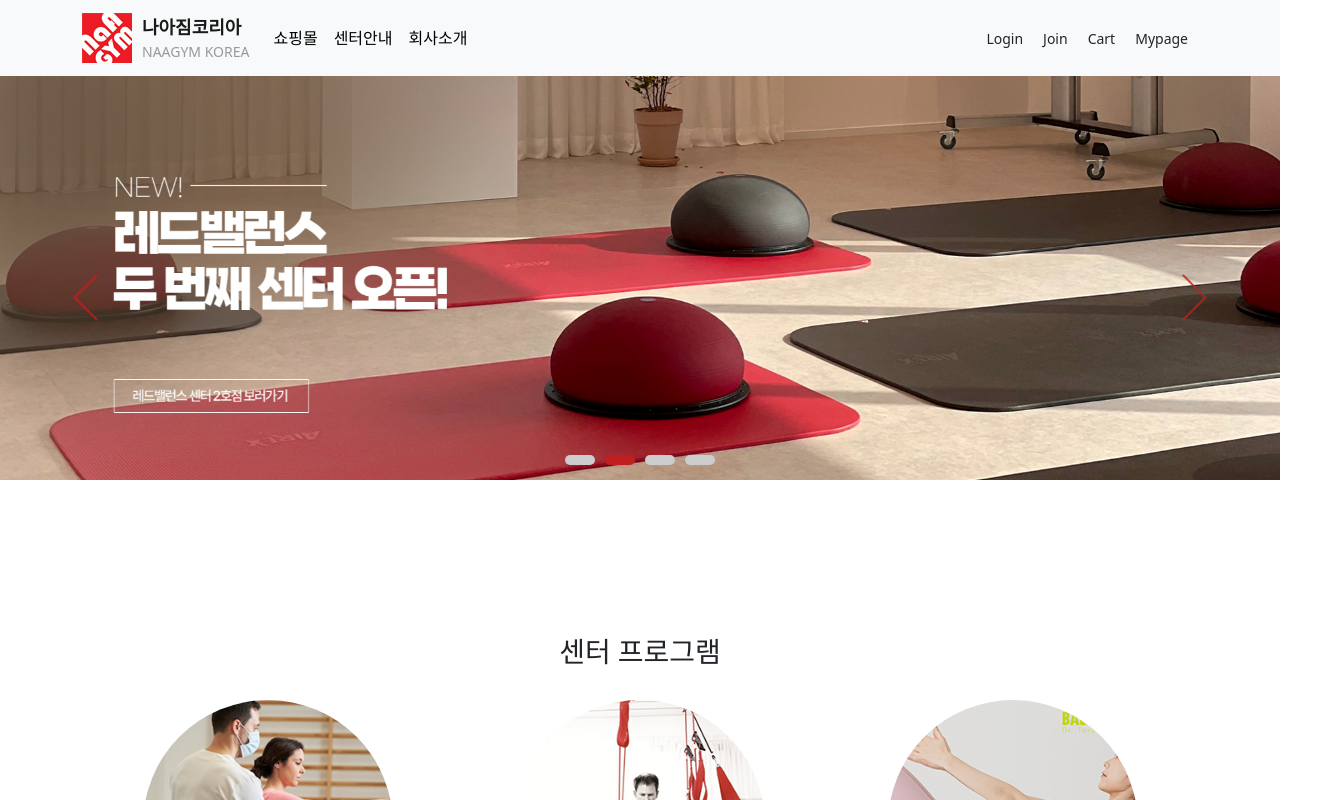
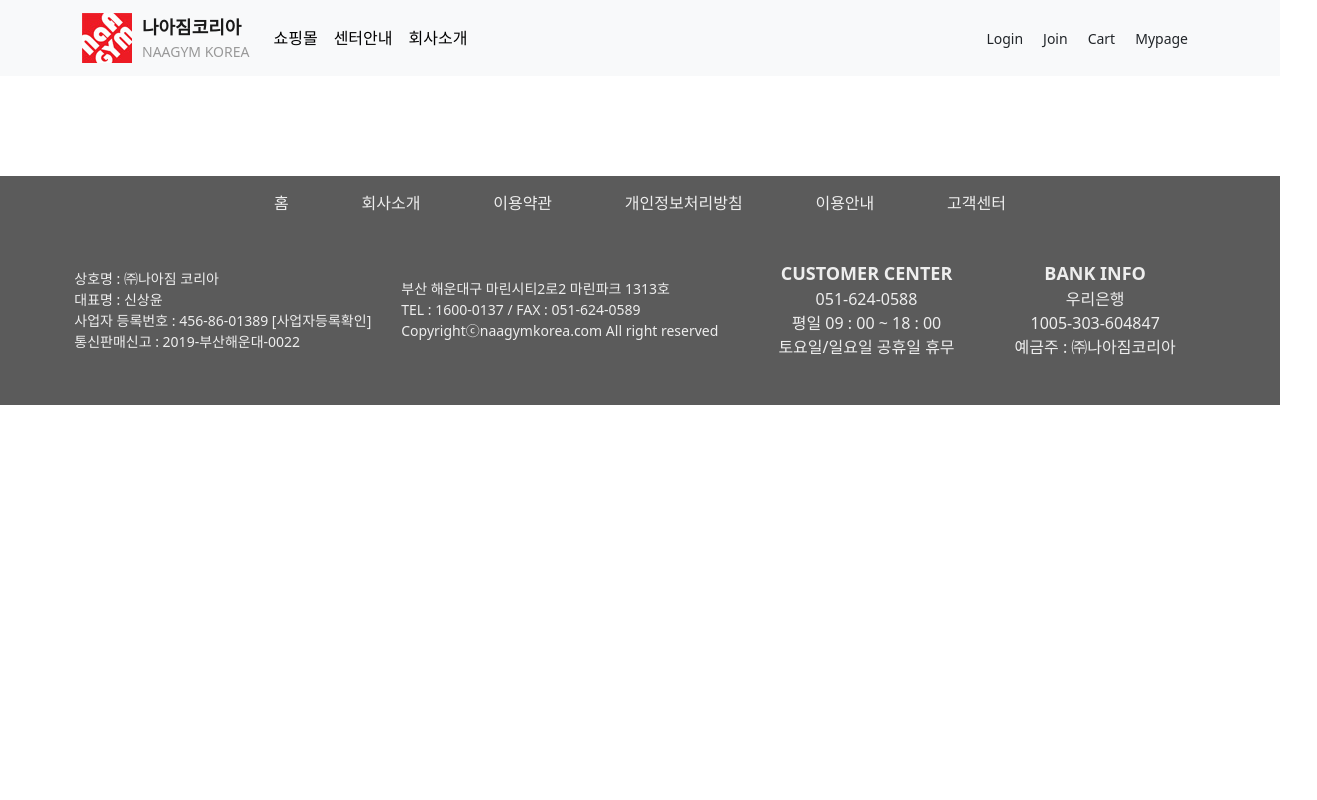
Before and after one commit to ssoonnyy/project03_react, a React (Create React App) app: page / in a window 1280 px wide. Shown: the top 800 px of the page, 1317 px wide, since content can reach past the window. Built offline with nearby package versions, Linux system fonts and the light colour scheme; a web font is replaced by a local one.

Commit message:
Route 메인경로수정

```diff
--- a/src/App.js
+++ b/src/App.js
@@ -22,9 +22,8 @@
   return (
     <div className="App">
       <Header />
-
       <Routes>
-        <Route path="/" element={<Main />} />
+        <Route path="/project03_react" element={<Main />} />
         <Route path="shop/*" element={<Shop />} />
         <Route path="center" element={<Center />} />
         <Route path="introduce" element={<Introduce />} />
--- a/src/pages/Header.js
+++ b/src/pages/Header.js
@@ -14,7 +14,7 @@
         <Container>
           <Navbar.Brand
             onClick={() => {
-              navigate("/");
+              navigate("/project03_react");
             }}
           >
             <div className="logo_box">
```
